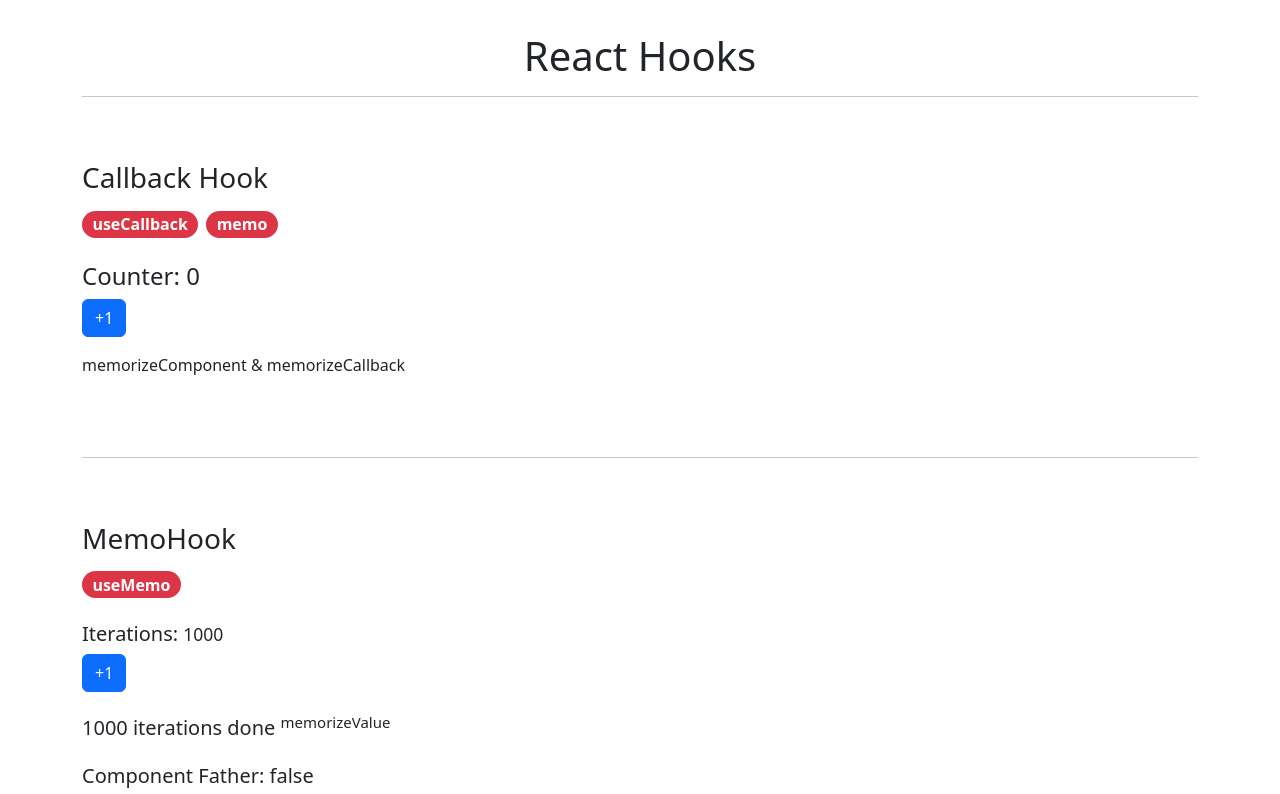
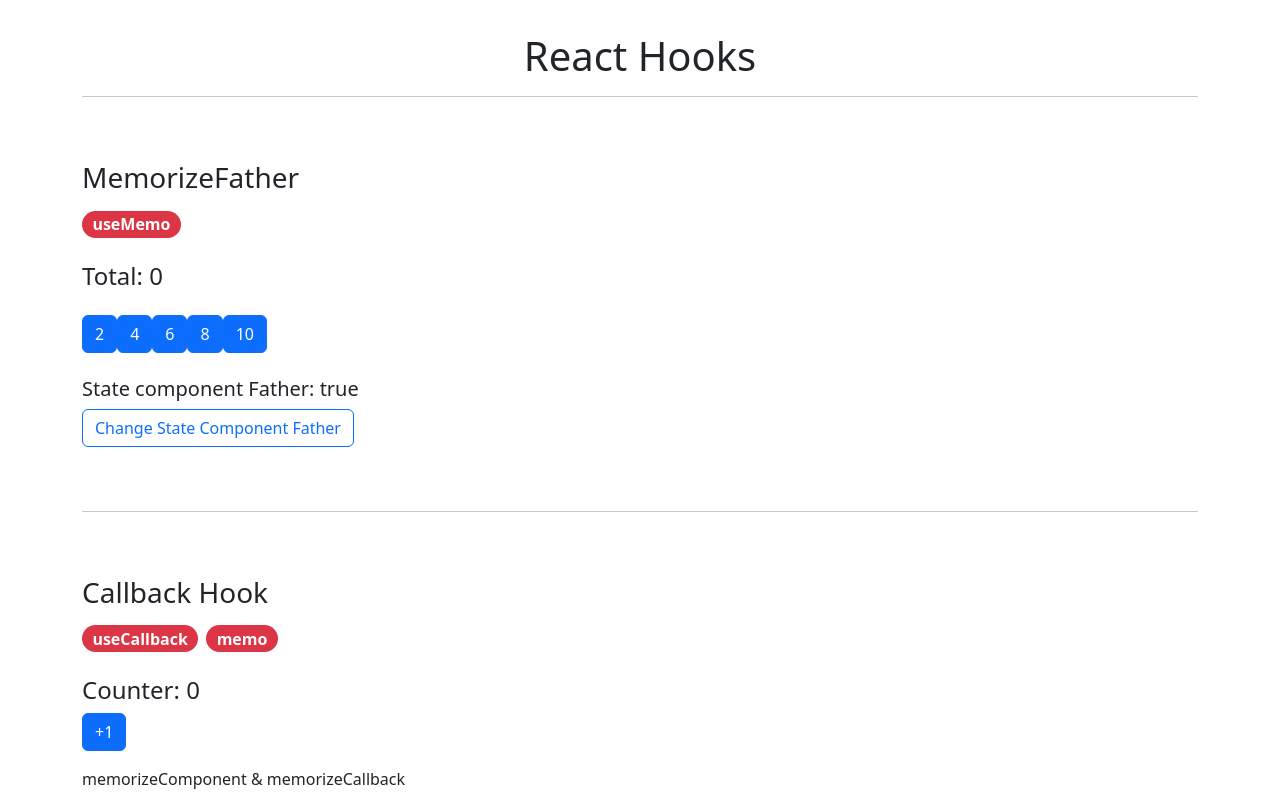
Before and after one commit to franzcmarcelo/guide-react-hooks, a React (Vite) app: page / in a window 1280 px wide. Shown: the top 794 px of the page. Built offline with nearby package versions, Linux system fonts and the light colour scheme; no server answers.

Commit message:
[Task] Multiplce counter factors -  memo & useCallback

```diff
--- a/src/05-memos/index.js
+++ b/src/05-memos/index.js
@@ -3,3 +3,5 @@ export { default as MemoHook } from './MemoHook';
 export { default as Memorize } from './Memorize';
 export * from './components';
 export * from './index';
+export { default as MemorizeFather } from './tasks/memorize/MemorizeFather';
+export { default as MemorizeChild } from './tasks/memorize/MemorizeChild';
--- /dev/null
+++ b/src/05-memos/tasks/memorize/MemorizeChild.jsx
@@ -0,0 +1,35 @@
+import { memo } from 'react';
+
+// whitout increment function, just memorized the component,
+// because the value of factor is the same, and makes reference
+// to the same site in memory, because is a number is a primitive type.
+
+// however, the functions like increment be memorized since
+// father component with useCallBack,
+
+// because the function is a reference to a object and the object is not
+// a primitive type, so in each render the function is different because the renference change.
+// memorizing the function, we will control that the reference to the object is the same.
+
+const MemorizeChild = memo(({
+  factor,
+  increment
+}) => {
+
+  console.log(
+    'Component MemorizeChild render',
+    factor,
+    increment
+  );
+
+  return (
+    <button
+      className="btn btn-primary mr-3"
+      onClick={() => increment(factor)}
+    >
+      {factor}
+    </button>
+  )
+});
+
+export default MemorizeChild;
--- /dev/null
+++ b/src/05-memos/tasks/memorize/MemorizeFather.jsx
@@ -0,0 +1,49 @@
+import MemorizeChild from './MemorizeChild'
+import { useState, useCallback } from 'react';
+
+const MemorizeFather = () => {
+
+  const numbers = [2, 4, 6, 8, 10];
+  const [value, setValue] = useState(0);
+  const [stateComponentFather, setStateComponentFather] = useState(true);
+
+  const increment = useCallback(
+    (factor) => {
+      setValue((value) => value + factor)
+    },
+    [],
+  );
+
+  return (
+    <div>
+      <div className='mb-4'>
+        <h3 className="mb-3"> MemorizeFather </h3>
+        <div>
+          <span className="badge rounded-pill text-bg-danger fs-6"> useMemo </span>
+        </div>
+      </div>
+      <div>
+        <h4 className='mb-4'> Total: {value} </h4>
+        {
+          numbers.map(factor => (
+            <MemorizeChild
+              key={factor}
+              factor={factor}
+              increment={increment}
+            />
+          ))
+        }
+
+      <h5 className='mt-4'> State component Father: { JSON.stringify(stateComponentFather) } </h5>
+      <button
+        className="btn btn-outline-primary"
+        onClick={() => setStateComponentFather(!stateComponentFather)}
+      > Change State Component Father
+      </button>
+
+      </div>
+    </div>
+  )
+};
+
+export default MemorizeFather;
--- a/src/App.jsx
+++ b/src/App.jsx
@@ -1,12 +1,8 @@
-import {
-    BreakingBad,
-    FormCustomHook,
-    CounterCustomHook
-} from './00-customHooks'
+import { BreakingBad, FormCustomHook, CounterCustomHook } from './00-customHooks'
 import { CounterApp } from './01-useState'
 import { SimpleForm } from './02-useEffect'
 import { FocusScreen } from './03-useRef'
-import { Memorize, MemoHook, CallbackHook } from './05-memos'
+import { Memorize, MemoHook, CallbackHook, MemorizeFather } from './05-memos'
 
 function App() {
 
@@ -35,6 +31,8 @@ function App() {
         <MemoHook />
         <hr/>
         <CallbackHook />
+        <hr/>
+        <MemorizeFather />
       </div>
     </div>
   )
```
